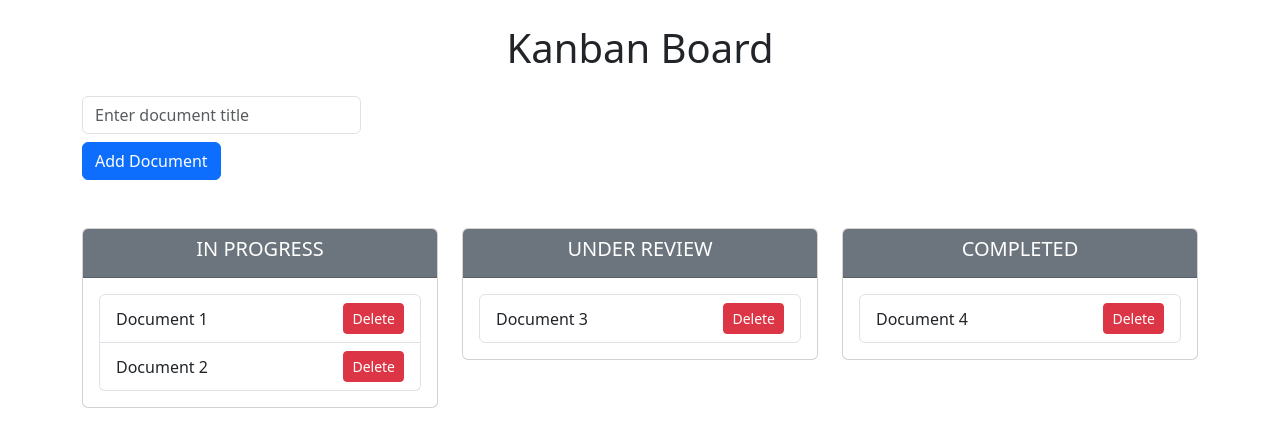
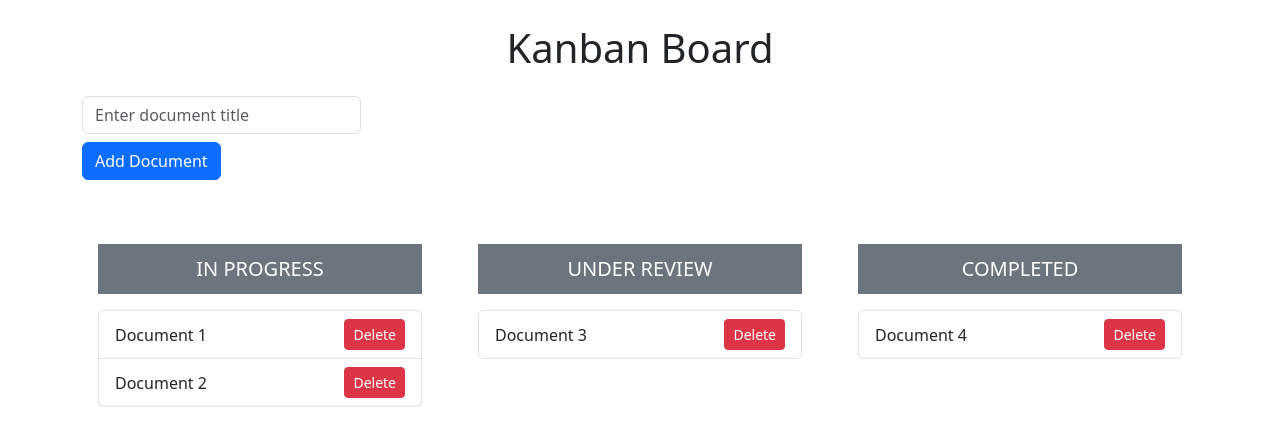
Before and after one commit to marymih/test-task-kanban, a Next.js app: page / in a window 1280 px wide. Shown: the top 446 px of the page. Built offline with nearby package versions, Linux system fonts and the light colour scheme.

Commit message:
add styles

```diff
--- a/src/pages/index.tsx
+++ b/src/pages/index.tsx
@@ -31,7 +31,9 @@ const Card: React.FC<{ document: Document }> = ({ document}) => {
 
   return (
     <li ref={dragRef}
-      className="list-group-item d-flex justify-content-between align-items-center">
+      className="list-group-item d-flex justify-content-between align-items-center"
+      style={{ cursor: 'pointer' }}
+    >
       {document.title}
       <button className='btn btn-sm btn-danger' onClick={() => handleDeleteDocument(document.id)}>Delete</button>
     </li>
@@ -44,19 +46,29 @@ const Column: React.FC<{
 }> = ({ status, documents }) => {
   const dispatch = useDispatch();
 
-  const [, dropRef] = useDrop(() => ({
+  const [{ isOver}, dropRef] = useDrop(() => ({
     accept: ITEM_TYPE,
     drop: (item: { id: string; status: string }) => {
       if (item.status !== status) {
         dispatch(updateDocumentStatus({ id: item.id, newStatus: status }));
       }
     },
+    collect: (monitor) => ({
+      isOver: monitor.isOver(),
+    }),
   }));
 
   return (
-    <div ref={dropRef} className="card">
-      <div className="card-header bg-secondary text-white">
-        <h5 className="card-title text-center">
+    <div
+      ref={dropRef}
+      className={`p-3 mb-3 ${isOver ? 'bg-light' : ''}`}
+      style={{ minHeight: '200px' }}
+    >
+      <div
+        className="card-header bg-secondary text-white mb-3 d-flex justify-content-center align-items-center"
+        style={{ height: '50px' }}
+      >
+        <h5 className="card-title">
           {status.replace('-', ' ').toUpperCase()}
         </h5>
       </div>
```
